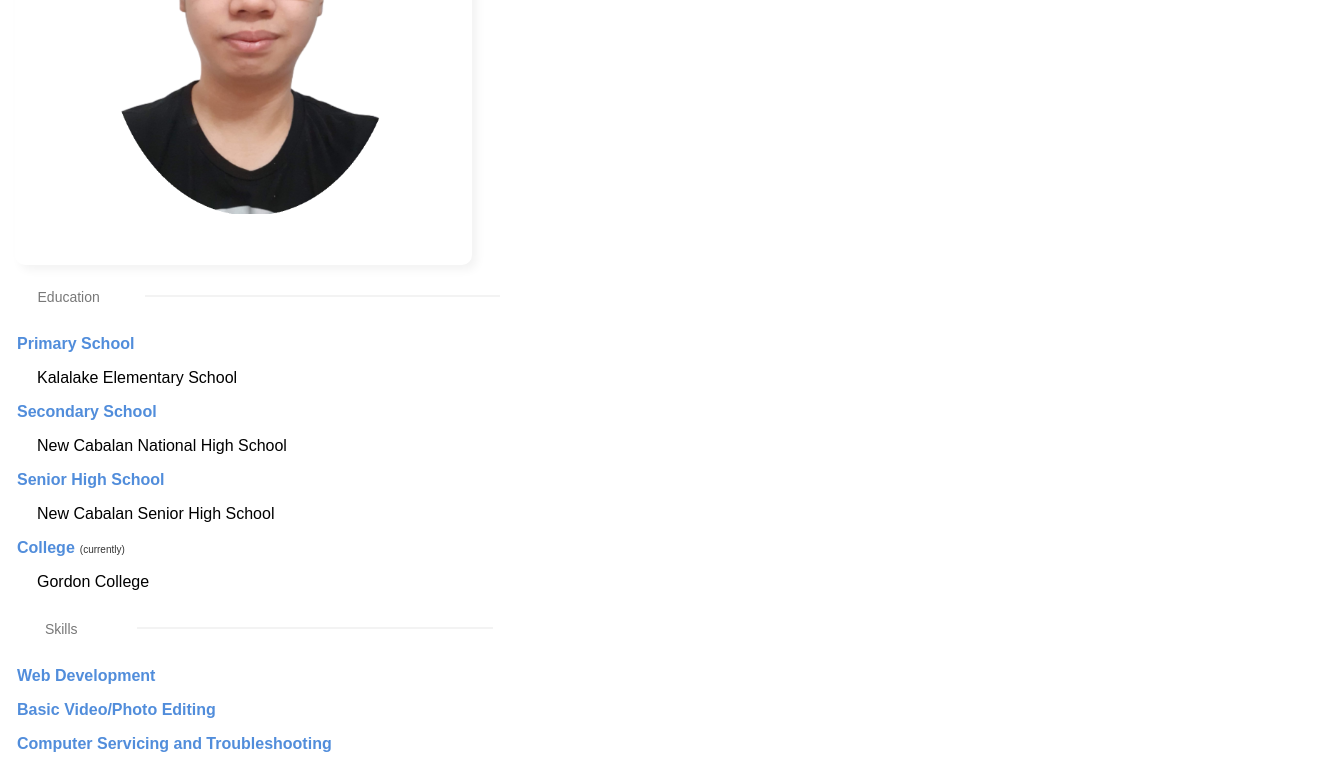
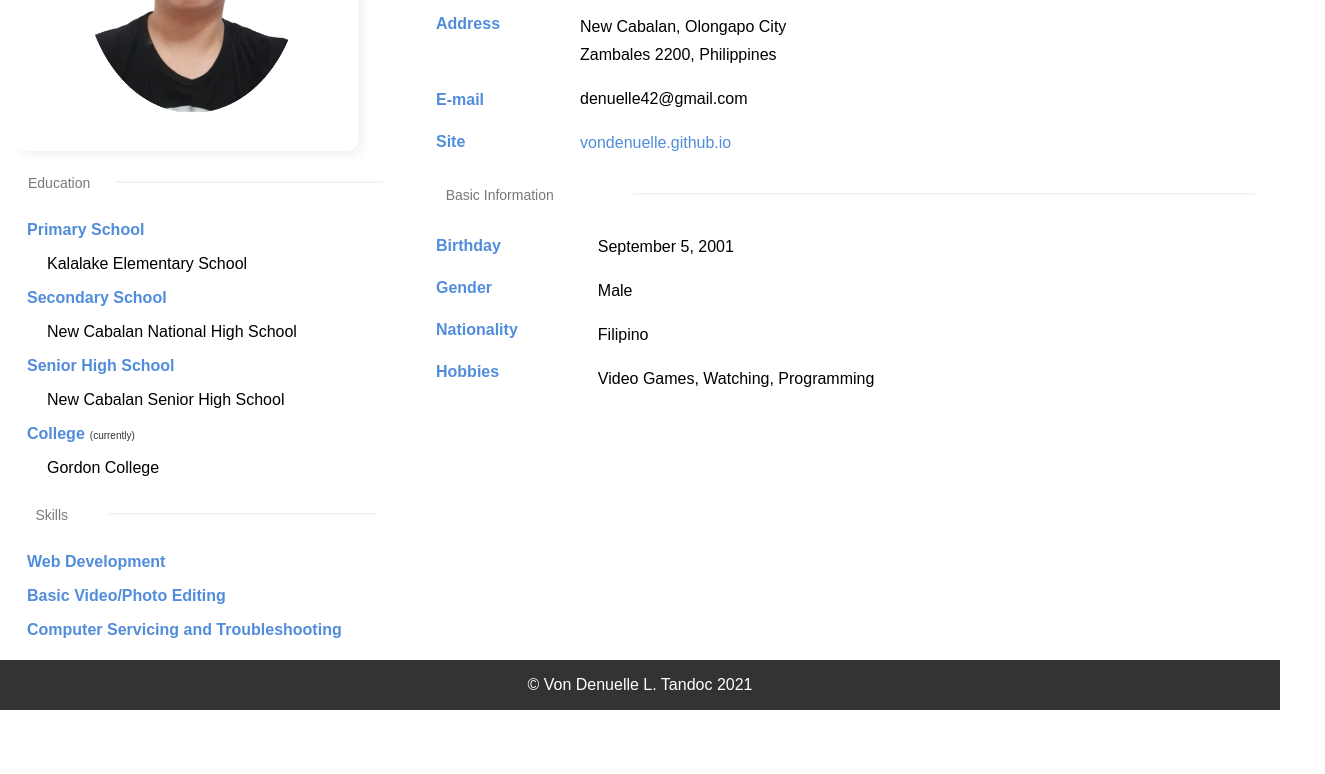
Before and after one commit to VonDenuelle/VonDenuelle.github.io, a plain HTML site: page index.html in a window 1280 px wide. Shown: the part 211-985 px from the top of the page, 1325 px wide, since content can reach past the window. After the commit the page ends 921 px from the top, so only its background shows below. Drawn offline with Linux system fonts and the light colour scheme.

Commit message:
Redesigned
Completed

```diff
--- a/index.html
+++ b/index.html
@@ -46,7 +46,7 @@
       <div class="container-right">
         <div class="bio">
           <h2>Von Denuelle L. Tandoc</h2>
-          <h5>Freelance Worker</h5>
+          <h4>Freelance Worker</h4>
         </div>
         <!--  -->
                 <div class="hr hr-right">
@@ -55,8 +55,45 @@
                 </div>
         <!--  -->
 
+        <div class="contact">
+          <div class="category">
+            <p>Mobile</p>
+            <p>Address</p>
+            <br>
+            <p>E-mail</p>
+            <p>Site</p>
+          </div>
+          <div class="content">
+            <p>09458744192</p>
+            <p>New Cabalan, Olongapo City<br> Zambales 2200, Philippines</p>
+            <p>denuelle42@gmail.com</p>
+            <p><a href="https://vondenuelle.github.io/">vondenuelle.github.io</a></p>
+          </div>
+        </div>
+
+        <!--  -->
+                <div class="hr hr-right">
+                  <p>Basic Information</p>
+                  <div class="hr-align hr-aligh-right"></div>
+                </div>
+        <!--  -->
+        <div class="basic">
+          <div class="category">
+            <p>Birthday</p>
+            <p>Gender</p>
+            <p>Nationality</p>
+            <p>Hobbies</p>
+          </div>
+          <div class="content">
+            <p>September 5, 2001</p>
+            <p>Male</p>
+            <p>Filipino</p>
+            <p>Video Games, Watching, Programming</p>
+          </div>
+        </div>
       </div>
     </div>
 
+<footer>&#169; Von Denuelle L. Tandoc 2021</footer>
   </body>
 </html>
--- a/style.css
+++ b/style.css
@@ -25,14 +25,9 @@ body, html{
   margin-top:20px;
   border-top: 2px solid #f3f3f3;
 }
-.hr-right{
-  margin-left: -10px;
-}
-.hr-align-right{
-width: 100%;
-}
+
 .container-left{
-  width: 40%;
+  width: 30%;
 }
 .img-holder{
   width: 90%;
@@ -47,7 +42,7 @@ width: 100%;
 }
 .educ,.skills{
   width: 100%;
-  margin-left: 12px;
+  margin-left: 22px;
 }
 .educ h3,.skills h3{
   font-size: 16px;
@@ -67,9 +62,42 @@ width: 100%;
 
 .container-right{
   margin-left: 10px;
-  width: 60%;
+  width: 70%;
 }
-.bio h5{
-  margin-top: -10px;
+.bio h2{
+  font-size: 32px;
+}
+.bio h4{
+  margin-top: -14px;
     color: #518ddb;
 }
+.contact,.basic{
+  display: flex;
+  width: 100%;
+  align-items: flex-start;
+  margin-left: 40px;
+}
+.category p{
+  font-weight: bold;
+  color: #518ddb;
+line-height: 26px;
+}
+.content{
+  margin-left: 80px;
+}
+.content p{
+line-height: 28px;
+}
+.content a{
+  text-decoration: none;
+  color:#518ddb;
+}
+
+footer{
+  background-color: #333;
+  color:#fff;
+  height: 50px;
+  display: flex;
+  align-items: center;
+  justify-content:center;
+}
```
